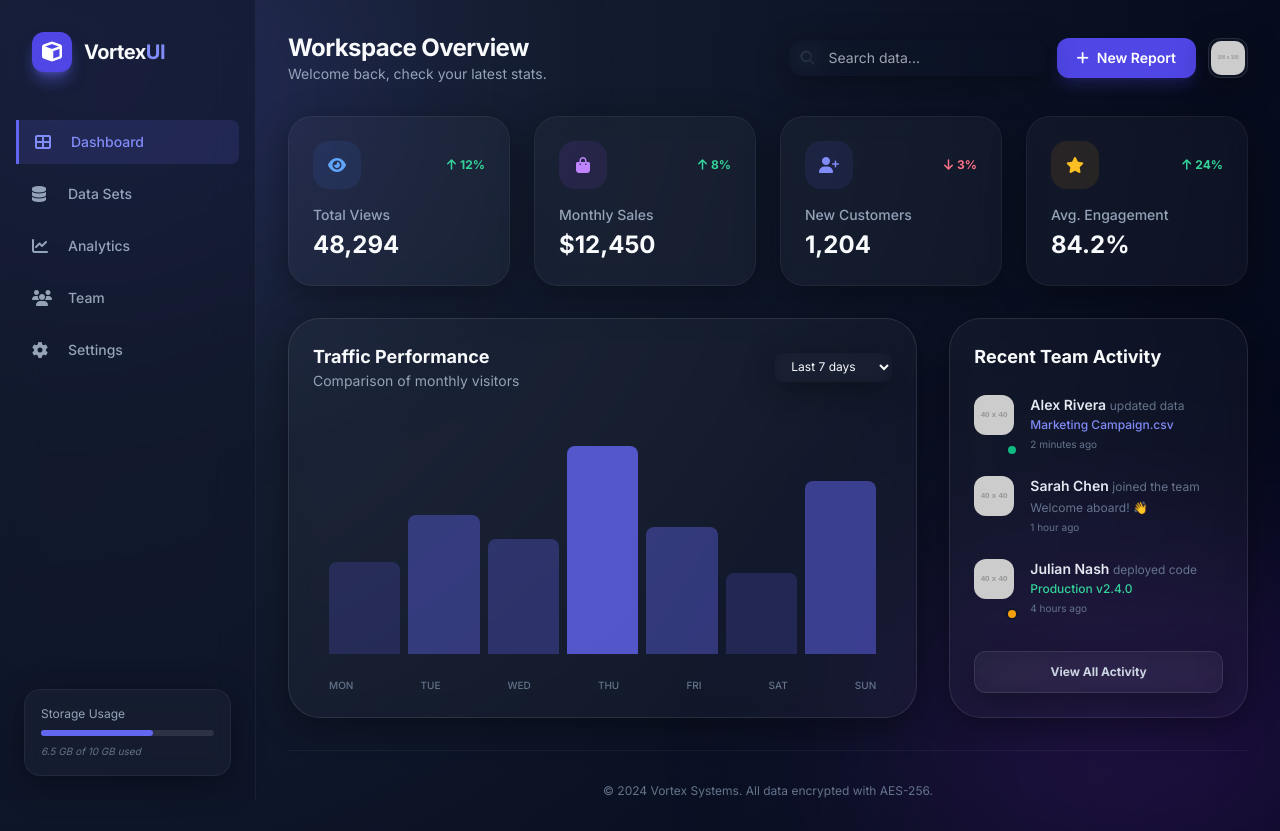
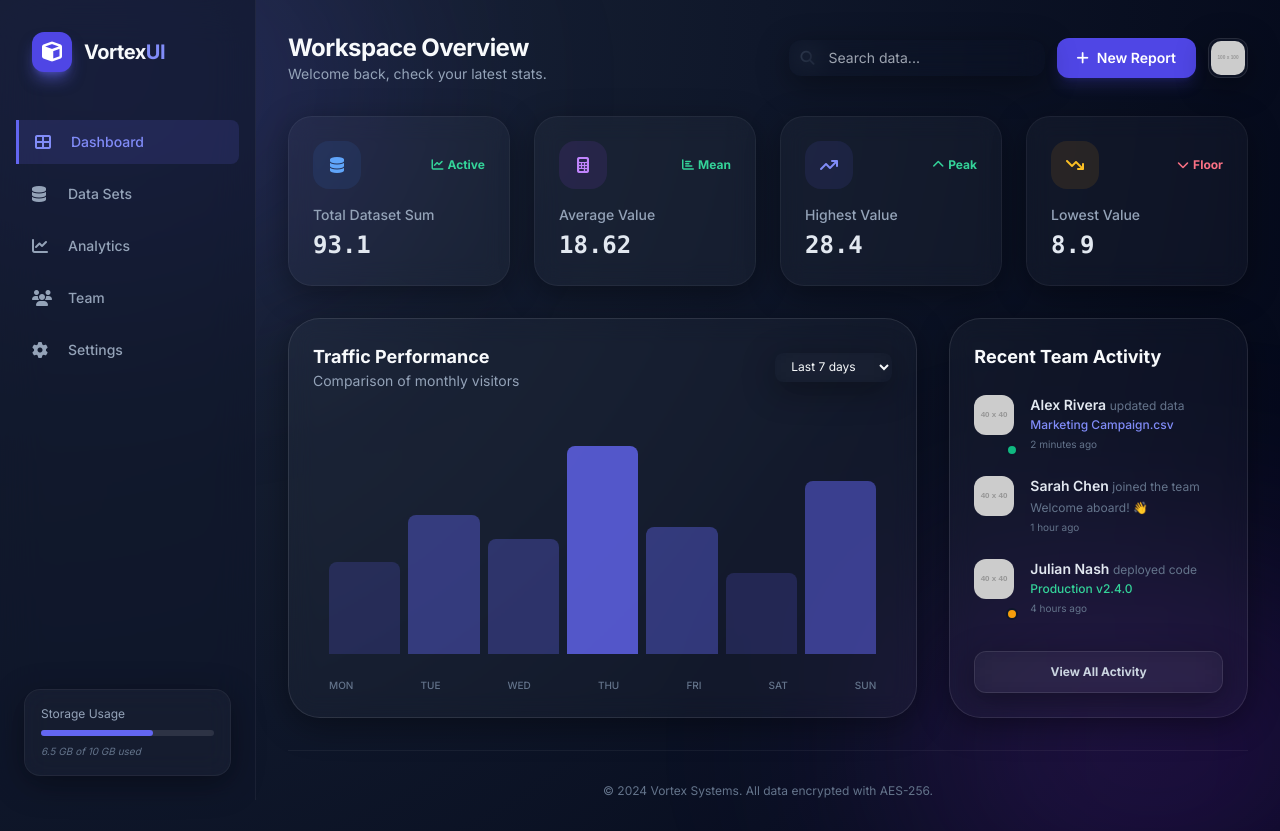
Before and after one commit to DeadlyPro34/DATA_PRO, a Django app: page / in a window 1280 px wide. Run offline with Django 5.2, Linux system fonts and the light colour scheme; the visitor is signed in with stand-in values (Sample User, id 1); data comes from the database, SQL or seed files in the repository; grey boxes labelled with a size stand in for pictures from a placeholder-image service; some libraries are stand-ins or nearby versions.

Commit message:
INSIGHTS PANEL (SMART FEATURES)
Add an insights panel to my Django analytics dashboard based on dataset values.

```diff
--- a/app/templates/DATA_PRO/Layout/index.html
+++ b/app/templates/DATA_PRO/Layout/index.html
@@ -6,60 +6,60 @@
 
 {% block content %}
 <div class="grid grid-cols-1 sm:grid-cols-2 lg:grid-cols-4 gap-6 mb-8">
-    <!-- Stat Card 1 -->
+    <!-- Stat Card 1: Total Sum -->
     <div class="glass-panel p-6 rounded-[24px] card-hover border border-white/5">
         <div class="flex items-center justify-between mb-4">
             <div class="w-12 h-12 bg-blue-500/10 rounded-2xl flex items-center justify-center">
-                <i class="fas fa-eye text-blue-400"></i>
+                <i class="fas fa-database text-blue-400"></i>
             </div>
             <span class="text-emerald-400 text-xs font-bold flex items-center gap-1">
-                <i class="fas fa-arrow-up"></i> 12%
+                <i class="fas fa-chart-line"></i> Active
             </span>
         </div>
-        <h3 class="text-slate-400 text-sm font-medium">Total Views</h3>
-        <p class="text-2xl font-bold mt-1">48,294</p>
+        <h3 class="text-slate-400 text-sm font-medium">Total Dataset Sum</h3>
+        <p class="text-2xl font-bold mt-1 font-mono text-slate-200">{{ total }}</p>
     </div>
 
-    <!-- Stat Card 2 -->
+    <!-- Stat Card 2: Average Value -->
     <div class="glass-panel p-6 rounded-[24px] card-hover border border-white/5">
         <div class="flex items-center justify-between mb-4">
             <div class="w-12 h-12 bg-purple-500/10 rounded-2xl flex items-center justify-center">
-                <i class="fas fa-shopping-bag text-purple-400"></i>
+                <i class="fas fa-calculator text-purple-400"></i>
             </div>
             <span class="text-emerald-400 text-xs font-bold flex items-center gap-1">
-                <i class="fas fa-arrow-up"></i> 8%
+                <i class="fas fa-chart-bar"></i> Mean
             </span>
         </div>
-        <h3 class="text-slate-400 text-sm font-medium">Monthly Sales</h3>
-        <p class="text-2xl font-bold mt-1">$12,450</p>
+        <h3 class="text-slate-400 text-sm font-medium">Average Value</h3>
+        <p class="text-2xl font-bold mt-1 font-mono text-slate-200">{{ average }}</p>
     </div>
 
-    <!-- Stat Card 3 -->
+    <!-- Stat Card 3: Max Value -->
     <div class="glass-panel p-6 rounded-[24px] card-hover border border-white/5">
         <div class="flex items-center justify-between mb-4">
             <div class="w-12 h-12 bg-indigo-500/10 rounded-2xl flex items-center justify-center">
-                <i class="fas fa-user-plus text-indigo-400"></i>
+                <i class="fas fa-arrow-trend-up text-indigo-400"></i>
             </div>
-            <span class="text-rose-400 text-xs font-bold flex items-center gap-1">
-                <i class="fas fa-arrow-down"></i> 3%
+            <span class="text-emerald-400 text-xs font-bold flex items-center gap-1">
+                <i class="fas fa-chevron-up"></i> Peak
             </span>
         </div>
-        <h3 class="text-slate-400 text-sm font-medium">New Customers</h3>
-        <p class="text-2xl font-bold mt-1">1,204</p>
+        <h3 class="text-slate-400 text-sm font-medium">Highest Value</h3>
+        <p class="text-2xl font-bold mt-1 font-mono text-slate-200">{{ max_value }}</p>
     </div>
 
-    <!-- Stat Card 4 -->
+    <!-- Stat Card 4: Min Value -->
     <div class="glass-panel p-6 rounded-[24px] card-hover border border-white/5">
         <div class="flex items-center justify-between mb-4">
             <div class="w-12 h-12 bg-amber-500/10 rounded-2xl flex items-center justify-center">
-                <i class="fas fa-star text-amber-400"></i>
+                <i class="fas fa-arrow-trend-down text-amber-400"></i>
             </div>
-            <span class="text-emerald-400 text-xs font-bold flex items-center gap-1">
-                <i class="fas fa-arrow-up"></i> 24%
+            <span class="text-rose-400 text-xs font-bold flex items-center gap-1">
+                <i class="fas fa-chevron-down"></i> Floor
             </span>
         </div>
-        <h3 class="text-slate-400 text-sm font-medium">Avg. Engagement</h3>
-        <p class="text-2xl font-bold mt-1">84.2%</p>
+        <h3 class="text-slate-400 text-sm font-medium">Lowest Value</h3>
+        <p class="text-2xl font-bold mt-1 font-mono text-slate-200">{{ min_value }}</p>
     </div>
 </div>
 
--- a/app/views.py
+++ b/app/views.py
@@ -25,9 +25,31 @@ def create_team_for_user(user):
 @login_required
 def dashboard_view(request):
     """
-    Renders the main dashboard layout.
+    Renders the main dashboard layout with dataset insights.
     """
-    return render(request, 'Layout/index.html')
+    # Fetch current logged-in user's team membership
+    membership = TeamMember.objects.filter(user=request.user).first()
+    if not membership:
+        team = create_team_for_user(request.user)
+    else:
+        team = membership.team
+
+    # Calculate dataset statistics for the team
+    from django.db.models import Sum, Avg, Max, Min
+    stats = DataPoint.objects.filter(team=team).aggregate(
+        total=Sum('value'),
+        average=Avg('value'),
+        max_value=Max('value'),
+        min_value=Min('value')
+    )
+
+    context = {
+        'total': round(stats['total'] or 0.0, 2),
+        'average': round(stats['average'] or 0.0, 2),
+        'max_value': round(stats['max_value'] or 0.0, 2),
+        'min_value': round(stats['min_value'] or 0.0, 2),
+    }
+    return render(request, 'Layout/index.html', context)
 
 def login_view(request):
     """
```
Also changed, not shown: app/tests.py (+19 -0 lines).
